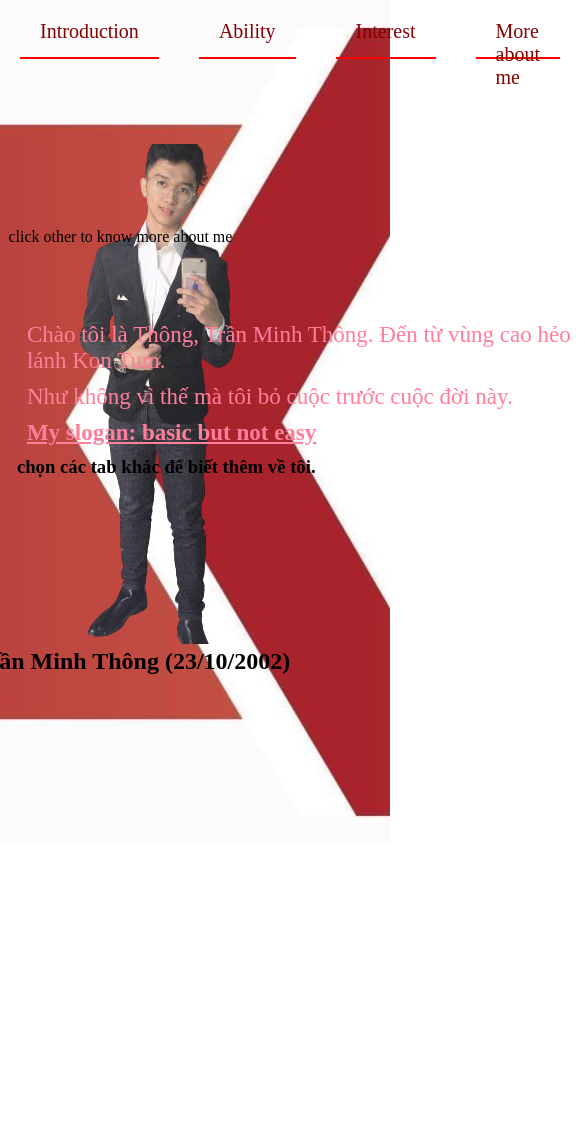
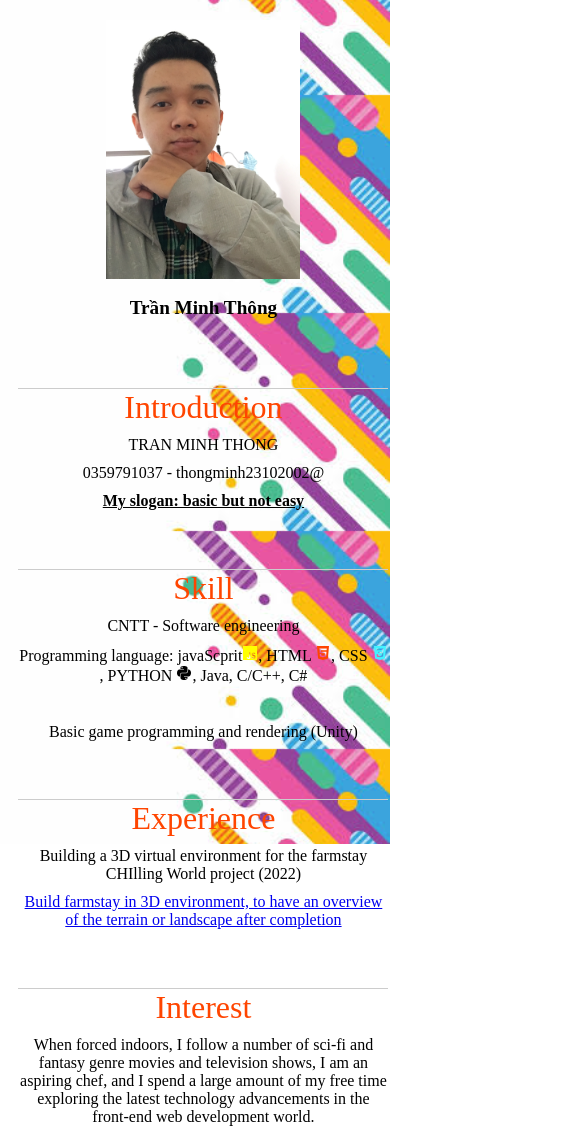
Before and after one commit to Thongtm-0189/my_profile, a plain HTML site: page index.html in a window 390 px wide. Shown: the top 1129 px of the page, 585 px wide, since content can reach past the window. Before the commit the page ends 844 px from the top, so only its background shows below. Drawn offline with nearby package versions, Linux system fonts and the light colour scheme.

Commit message:
edit more

```diff
--- /dev/null
+++ b/css/position.css
@@ -0,0 +1,53 @@
+@media (max-width: 768px) {
+    .textPo{
+        font-size: 100%;
+    }
+
+    .textPo2{
+        font-size: 80%;
+    }
+
+
+}
+@media (max-width: 800px) {
+    .profile{
+        background-image: url(../img/images.jpg);
+        background-repeat: repeat;
+        background-size: contain;
+        height: 100%;
+        width: 100%;
+    }
+
+    #header {
+        display: none;
+    }
+    body{
+        overflow:scroll;
+    }
+
+    #avatar {
+        display: none;
+    }
+
+    .til,.on,.avatar{
+        display: block;
+    }
+    .til{
+        border-top: solid 1px #ccc;
+        margin-top: 15vw;
+        font-size: 200%;
+    }
+
+    .center {
+        margin: auto;
+        width: 60%;
+        padding: 10px;
+    }
+
+    #content {
+        width: 100%;
+    }
+    .tab_content{
+        position: static;
+    }
+}
--- a/style.css
+++ b/css/style.css
@@ -6,41 +6,51 @@
 
 body{
     overflow: hidden;
+    height: 100vh;
+    display: block;
 }
 
 :root{
     font-family: 'Times New Roman', Times, serif;
+    color: black;
 }
 
 .text{
-    font-size: 23px;
+    text-align: center;
+    font-size: 200%;
     font-weight: 500;
     margin: 10px;
-    color: rgb(255, 127, 155);
 }
 
+.text2{
+    text-align: center;
+    font-size: 150%;
+    font-weight: 500;
+    margin: 10px;
+}
 .profile{
-    background-image: url(background.jpg);
+    background-image: url(../img/background.jpg);
     background-repeat: no-repeat;
     background-position: center;
-    width: 100vw;
+    width: 100%;
     height: 100vh;
 }
 
 #header{
-    height: 7vh;
-    display: flex;
-    padding:
+    margin-top: 1%;
+    height: 5%;
+    width: 100%;
+    display:flex;
 }
 
 .tab{
-    padding: 20px;
-    margin: 0 20px;
-    font-size: 20px;
+    margin: 0 1%;
+    font-size: 150%;
     border-bottom: solid 2px rgb(252, 0, 0);
-    transition: border .3s ease-in;
+    transition: background .1s ease-in, border .1s ease-in;
     cursor: pointer;
     color: rgb(131, 2, 2);
+    display: inline;
 }
 
 .tab:hover{
@@ -50,24 +60,30 @@ body{
 }
 
 #avatar{
-    position: absolute;
-    right: -10vh;
-    bottom: 20vh;
+    position:absolute;
+    right: 0;
+    width: 30vw;
+}
+
+h2,
+img{
+    text-align: center;
+    position: relative;
+    top: 10%;
 }
 
 #content{
-    width: 70vh;
+    display: inline-block;
+    width: 60vw;
     height: 50vh;
     position: relative;
-    top: 20vh;
-    left: 8vh;
     animation: tab 1s forwards;
 }
 
 .tab_content{
     position: absolute;
-    top:10vh;
-
+    top:20vh;
+    display: block;
     text-decoration: none;
 }
 
@@ -75,11 +91,14 @@ body{
     text-decoration: none;
 }
 
+.avatar,
 .on{
     display: none;
     animation: tab 1s forwards;
 }
-
+.til{
+    display: none;
+}
 @keyframes tab{
     0%{
         left: -100vh;
--- a/index.html
+++ b/index.html
@@ -4,64 +4,89 @@
     <meta charset="UTF-8">
     <meta http-equiv="X-UA-Compatible" content="IE=edge">
     <meta name="viewport" content="width=device-width, initial-scale=1.0">
-    <link rel="stylesheet" href="style.css">
+    <link rel="stylesheet" href="./css/style.css">
+    <link rel="stylesheet" href="./css/position.css">
     <title>Trần Minh Thông</title>
-    <link rel="stylesheet" href="style.css">
+    <link rel="shortcut icon" href="#">
 </head>
 <body>
     <div class="profile">
         <div id="header">
             <div class="gioi_thieu tab in">
-                Introduction
+                <p  >Introduction</p>
             </div>
             <div class="kha_nang tab in">
-                Ability
+                Skill
+            </div>
+            <div class="experience tab in">
+                Experience
             </div>
             <div class="so_thich tab in">
                 Interest
             </div>
             <div class="more_infor tab in">
-                More about me
+                Connect
             </div>
         </div>
 
         <div id="avatar">
-            <img src="avt-removebg-preview.png" alt="">
-            <h2><b>Trần Minh Thông (23/10/2002)</b></h2>
+            <img src="./img/avatar.jpeg" alt=""  style="width: 70%;">
+            <h2><b class="textPo2">Trần Minh Thông (23/10/2002)</b></h2>
         </div>
 
         <div id="content">
-            <div class="title">click other to know more about me</div>
-            <div class="gioi_thieu-content on tab_content">
-                <p class="text">Chào tôi là Thông, Trần Minh Thông. Đến từ vùng cao hẻo lánh Kon Tum.</p>
-                <p class="text">Như không vì thế mà tôi bỏ cuộc trước cuộc đời này.</p>
-                <p class="text"><b><ins>My slogan: basic but not easy</ins></b></p>
-                <h3>chọn các tab khác để biết thêm về tôi.</h3>
+
+            <div class="avatar center">
+                <img src="./img/avatar.jpeg" alt="" class="center" style="width: 100%;">
+                <h2><b class="textPo2">Trần Minh Thông </b></h2>
+            </div>
+
+            <div class="gioi_thieu-content on tab_content nonPosition">
+                <title class="til text2" style="color: orangered;">Introduction</title>
+                <p class="text textPo">TRAN MINH THONG</p>
+                <p class="text textPo">0359791037 - thongminh23102002@</p>
+                <p class="text textPo"><b><ins>My slogan: basic but not easy</ins></b></p>
 
             </div>
+
             <div class="kha_nang-content on tab_content">
-                <p class="text">Hiện tại tôi đang học ngành công nghệ thông tin, chuyên ngành kỹ thuật phần mềm</p>
-                <p class="text">Các ngôn ngữ lập trình tôi đã và đang học: java scprit <ion-icon name="logo-javascript" style="color: yellow ;" ></ion-icon>, HTML <ion-icon name="logo-html5" style="color: orangered;" ></ion-icon>, CSS <ion-icon name="logo-css3" style="color: rgb(67, 242, 255);" ></ion-icon>, PYTHON <ion-icon name="logo-python"></ion-icon>, và ngôn ngữ C</p>
-                <p class="text">Mình còn biết đàn nữa, nhưng mà hát thì không ổn đâu :((</p>
+                <title class="til text2" style="color: orangered;">Skill</title>
+                <p class="text2 textPo">CNTT - Software engineering</p>
+                <p class="text2 textPo">Programming language: javaScprit<ion-icon name="logo-javascript" style="color: yellow ;" ></ion-icon>,
+                    HTML <ion-icon name="logo-html5" style="color: orangered;" ></ion-icon>,
+                    CSS <ion-icon name="logo-css3" style="color: rgb(67, 242, 255);" ></ion-icon>,
+                    PYTHON <ion-icon name="logo-python"></ion-icon>, Java, C/C++, C#</p>
+                <br>
+                <p class="text textPo">Basic game programming and rendering (Unity)</p>
             </div>
+
+
+            <div class="experience-content on tab_content">
+                <title class="til text2" style="color: orangered;">Experience</title>
+                <p class="text2 textPo">Building a 3D virtual environment for the farmstay CHIlling World project (2022)</p>
+                <p class="text2 textPo" style="font-size: 100%;"><a href="https://www.youtube.com/watch?v=cUuUjgcbzCI">Build farmstay in 3D environment, to have an overview of the terrain or landscape after completion</a></p>
+
+            </div>
+
             <div class="so_thich-content on tab_content">
-                <p class="text">Sở thích: thích bơi lội, chạy bộ, và các môn thể thao có tính thể lực cao. </p>
-                <p class="text">Còn thích đọc sách nữa, có thể liên hệ với mình để mình có thể chỉ cho vài cuốn sách hay nha, kể cả truyện và manga nhá.</p>
-                <p class="text">Mình khá dị ứng với tiếng ồn đừng lôi mình tới nơi đông người quá nhá, và rủ mình chơi game nếu như đó kh phải sau 21h nhá.</p>
+                <title class="til text2" style="color: orangered;">Interest</title>
+                <p class="text2 textPo">When forced indoors, I follow a number of sci-fi and fantasy genre movies and television shows, I am an aspiring chef, and I spend a large amount of my free time exploring the latest technology advancements in the front-end web development world.</p>
             </div>
+
             <div class="more_infor-content on tab_content">
+                <title class="til text2 textPo" style="color: orangered;">Connect</title>
                 <br>
-                <p class="text"><a class="text" href="https://github.com/Thongtm-0189"  >Click: Ghé thăm trang GitHub của mình nhé <ion-icon name="logo-github"></ion-icon></a><h6>(Mới tạo gần đây nên chưa up nhiều đâu ahihi)</h6></p>
+                <p class="text2 textPo2"><a class="text" href="https://github.com/Thongtm-0189" style="font-size: xx-large;">Github: <ion-icon name="logo-github"></ion-icon></a></p>
                 <br>
-                <p class="tetx"><a class="text" href="https://www.facebook.com/minhthong0189" >Click: ghé qua FaceBook nhà mình nữa, kết bạn nhá<ion-icon name="logo-facebook" style="color: blue;" ></ion-icon></a></p>
+                <p class="text2 textPo2"><a class="text" href="https://www.facebook.com/minhthong0189" >FaceBook:<ion-icon name="logo-facebook" style="color: blue;" ></ion-icon></a></p>
                 <br>
-                <p class="text">My Email: thongtmde160464@fpt.edu.vn</p>
-                <p class="text">My number telephone: 0359791037</p>
+                <p class="text textPo">My Email: <a href="mailto: thongminh23102002@gmail.com">thongminh23102002@gmail.com</a></p>
+                <p class="text textPo">My number telephone: 0359791037</p>
             </div>
         </div>
     </div>
 
-    <script src="option.js" ></script>
+    <script src="./js/option.js" ></script>
     <script type="module" src="https://unpkg.com/ionicons@5.5.2/dist/ionicons/ionicons.esm.js"></script>
     <script nomodule src="https://unpkg.com/ionicons@5.5.2/dist/ionicons/ionicons.js"></script>
 </body>
--- /dev/null
+++ b/js/option.js
@@ -0,0 +1,43 @@
+var in1 = document.getElementsByClassName("in")[0];
+var in2 = document.getElementsByClassName("in")[1];
+var in3 = document.getElementsByClassName("in")[2];
+var in4 = document.getElementsByClassName("in")[3];
+var in5 = document.getElementsByClassName("in")[4];
+
+var on1 = document.getElementsByClassName("on")[0];
+var on2 = document.getElementsByClassName("on")[1];
+var on3 = document.getElementsByClassName("on")[2];
+var on4 = document.getElementsByClassName("on")[3];
+var on5 = document.getElementsByClassName("on")[4];
+
+var listin = [in1, in2, in3, in4, in5];
+var liston = [on1, on2, on3, on4, on5];
+
+listin.forEach(element => {
+    element.onclick = function  (e) {
+        liston[listin.indexOf(element)].style.display = "block";
+        for (let index = 0; index < listin.length; index++) {
+            if(index != listin.indexOf(element)){
+                liston[index].style.display = "none";
+            }
+
+        }
+    }
+});
+
+(function(){
+    var width = $(window).width();
+    var screen = "";
+    if(width <=1000){
+        screen = "small";
+    } else if(width>800) { screen = "big"; }
+
+    $(window).resize(function(){
+        var cur_width = $(window).width();
+        if(screen == "big"){
+            location.reload();
+        }else if(screen == "small"){
+            location.reload();
+        }
+        })
+});
--- a/option.js
+++ /dev/null
@@ -1,34 +0,0 @@
-var in1 = document.getElementsByClassName("in")[0];
-var in2 = document.getElementsByClassName("in")[1];
-var in3 = document.getElementsByClassName("in")[2];
-var in4 = document.getElementsByClassName("in")[3];
-
-var on1 = document.getElementsByClassName("on")[0];
-var on2 = document.getElementsByClassName("on")[1];
-var on3 = document.getElementsByClassName("on")[2];
-var on4 = document.getElementsByClassName("on")[3];
-
-in1.onclick = function(){
-    on1.style.display = "block";
-    on2.style.display = "none";
-    on3.style.display = "none";
-    on4.style.display = "none";
-}
-in2.onclick = function(){
-    on2.style.display = "block";
-    on1.style.display = "none";
-    on3.style.display = "none";
-    on4.style.display = "none";
-}
-in3.onclick = function(){
-    on3.style.display = "block";
-    on2.style.display = "none";
-    on1.style.display = "none";
-    on4.style.display = "none";
-}
-in4.onclick = function(){
-    on4.style.display = "block";
-    on2.style.display = "none";
-    on3.style.display = "none";
-    on1.style.display = "none";
-}
```
Also changed, not shown: img/avatar.jpeg (added), img/avt-removebg-preview.png (renamed from avt-removebg-preview.png), img/background.jpg (renamed from background.jpg), img/images.jpg (added).
